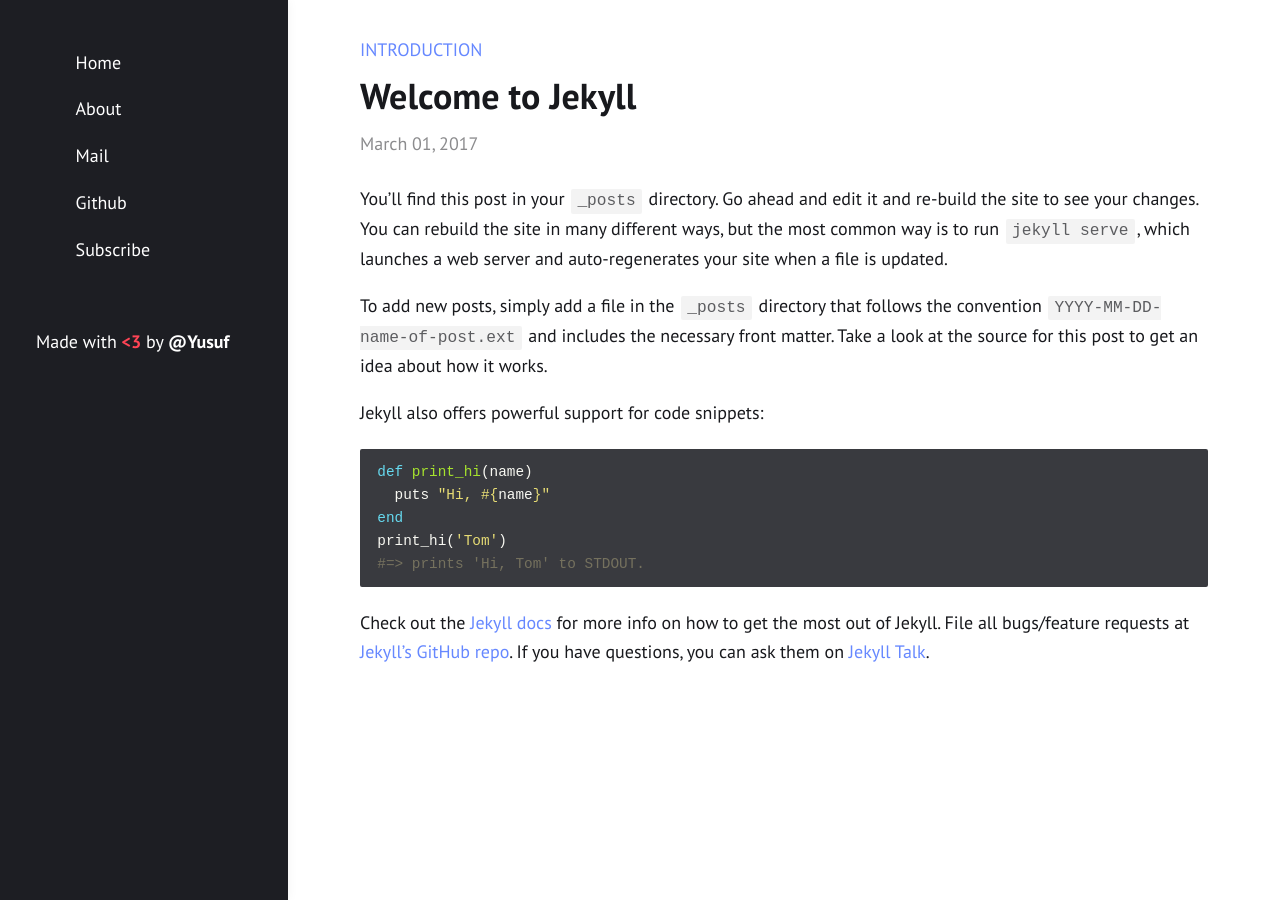
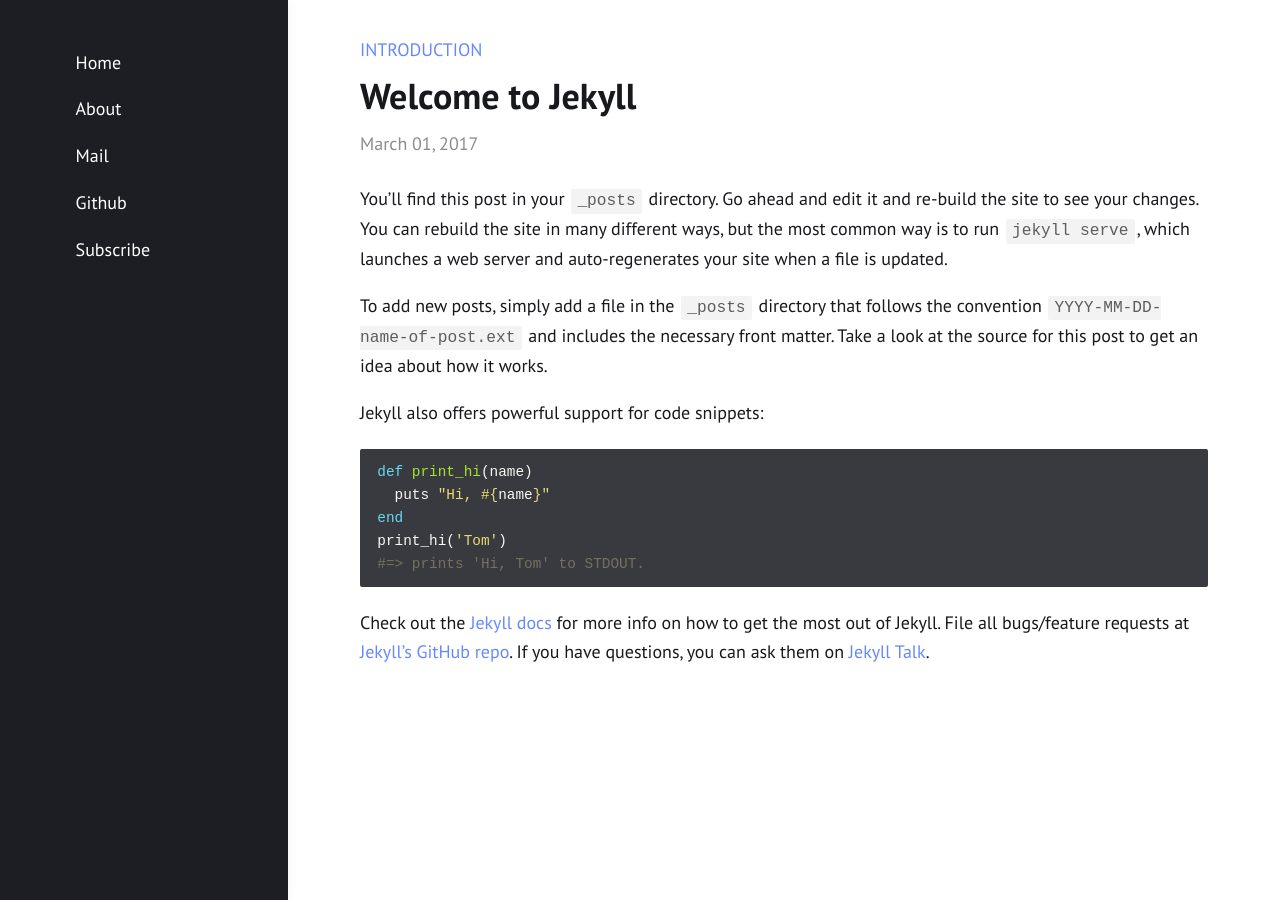
Before and after one commit to yigityus/grandtree, a Jekyll site: the page built from _posts/2017-03-01-welcome-to-jekyll.md, in a window 1280 px wide. Built offline with Jekyll 4.4.1, drawn with Linux system fonts in a browser that asks for light colours.

Commit message:
Update _config.yml
removed description

```diff
--- a/_config.yml
+++ b/_config.yml
@@ -1,6 +1,6 @@
 title: "Blog Title"
 author: "Blog Author"
-description: "Made with <b style=\"color: #f45;\">&lt;3</b> by <b><a href=\"https://github.com/yigityus\">@Yusuf</a></b>"
+# description: "Made with <b style=\"color: #f45;\">&lt;3</b> by <b><a href=\"https://github.com/yigityus\">@Yusuf</a></b>"
 permalink: /:title/
 lang: "en"
 date_format: "%B %d, %Y"
```
